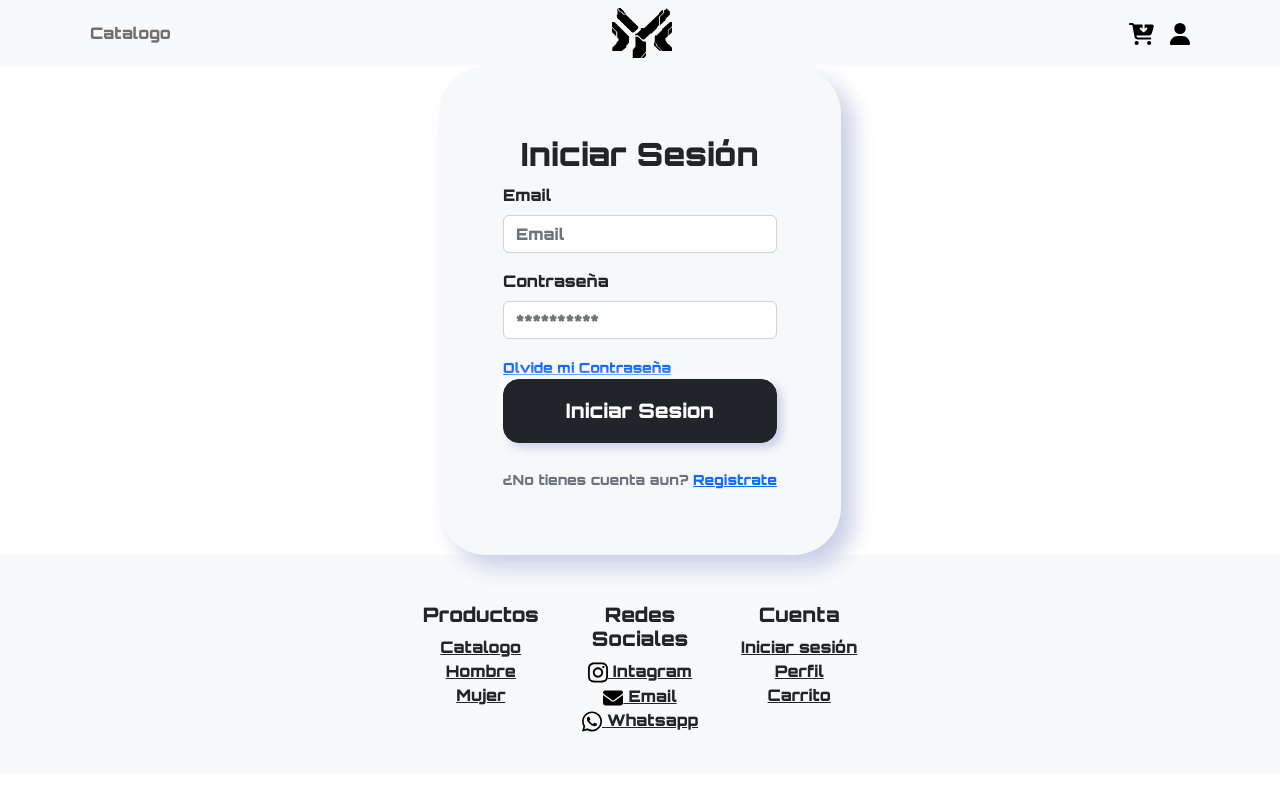
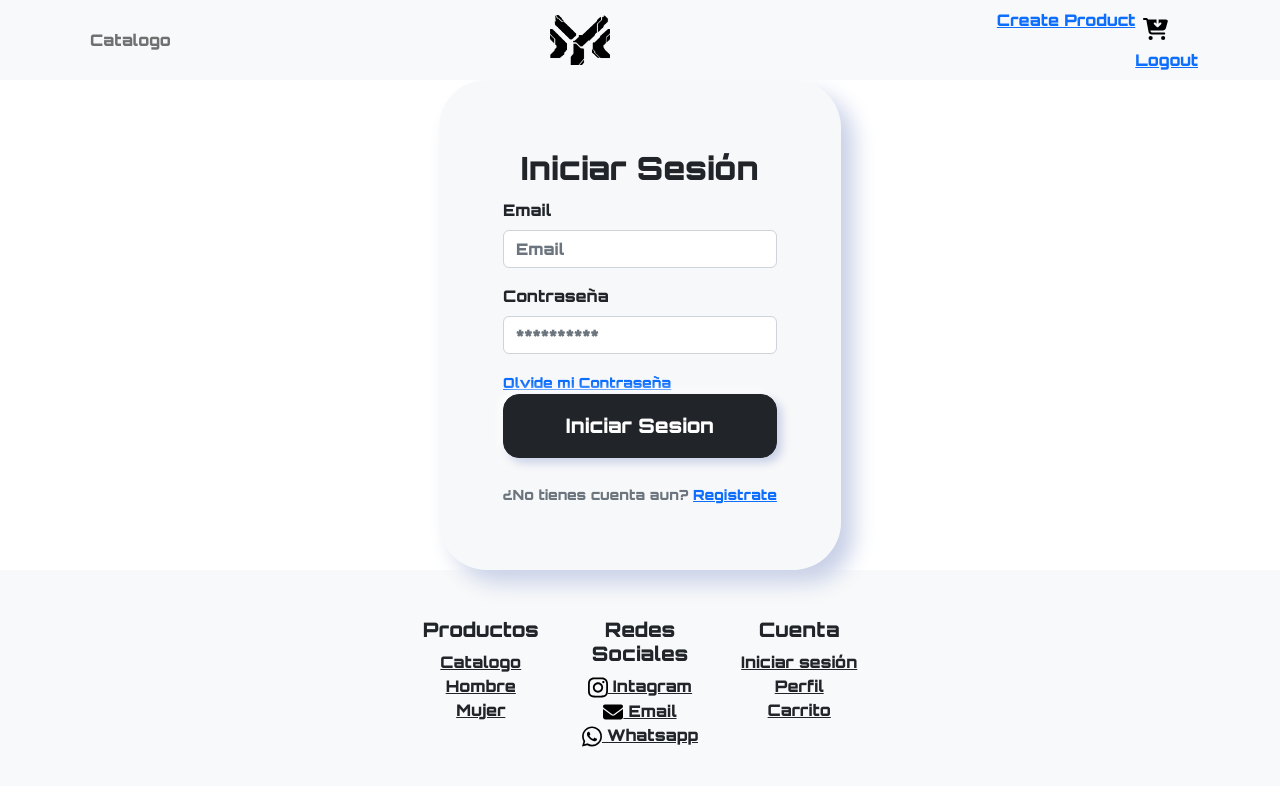
Before and after one commit to YiMonk/Ecommerce_MERN, a React (Create React App) app in the folder frontend/: page /Login in a window 1280 px wide. Shown: the top 786 px of the page. Built offline with nearby package versions, Linux system fonts and the light colour scheme.

Commit message:
proceso globalcontext

```diff
--- a/frontend/src/Components/Auth/Register/Registrar.jsx
+++ b/frontend/src/Components/Auth/Register/Registrar.jsx
@@ -29,16 +29,16 @@ function Registrar() {
     const errors = {};
 
     if (!inputs.nombre) {
-      errors.name = "Please enter your name";
+      errors.nombre = "Please enter your name";
     }
     if (!inputs.apellido) {
-      errors.name = "Please enter your lastname";
+      errors.apellido = "Please enter your lastname";
     }
     if (!inputs.email) {
       errors.email = "Please enter your email";
     }
     if (inputs.clave.length < 6) {
-      errors.password = "Password must be at least 6 characters";
+      errors.clave = "Password must be at least 6 characters";
     }
 
     setErrors(errors);
@@ -49,7 +49,6 @@ function Registrar() {
         localStorage.setItem("firstLogin", true);
         window.location.href = "/";
       } catch (error) {
-        console.log(error);
         alert(error.res.data.msg);
       }
     }
--- a/frontend/src/Components/Auth/login/Login.jsx
+++ b/frontend/src/Components/Auth/login/Login.jsx
@@ -3,7 +3,7 @@ import { Link } from "react-router-dom";
 import { Button, Form } from "react-bootstrap";
 import React, { useState } from "react";
 import axios from "axios";
-import { ToastContainer, toast } from "react-toastify";
+import { ToastContainer } from "react-toastify";
 import "react-toastify/dist/ReactToastify.css";
 
 function Login() {
@@ -11,6 +11,8 @@ function Login() {
     email: "",
     clave: "",
   });
+
+  const [error, setError] = useState("");
 
 
   const onChangeInput = (e) => {
@@ -20,12 +22,17 @@ function Login() {
 
   const loginSubmit = async (e) => {
     e.preventDefault();
+    if (!inputs.email || !inputs.clave) {
+      setError("Por favor complete todos los campos");
+      return;
+    }
     try {
       await axios.post("/api/user/login", { ...inputs })
       localStorage.setItem("firstLogin", true);
       window.location.href = "/";
 
     } catch (error) {
+      setError("Credenciales incorrectas. Por favor, inténtelo de nuevo.");
       alert(error.inputs.data.msg);
     }
   };
@@ -68,6 +75,8 @@ function Login() {
           <Button type="submit" variant="dark" size="lg">
             Iniciar Sesion
           </Button>
+          {error && <div className="alert alert-danger">{error}</div>}
+
         </div>
 
         <Form.Text className="text-muted">
--- a/frontend/src/Components/Catalogo/Catalogo.jsx
+++ b/frontend/src/Components/Catalogo/Catalogo.jsx
@@ -1,4 +1,4 @@
-import React, { useState, useEffect, useContext } from "react";
+import React, { useState, useEffect} from "react";
 import { Link } from "react-router-dom";
 import axios from "axios";
 import "./Catalogo.css";
--- a/frontend/src/Components/Header/Header.jsx
+++ b/frontend/src/Components/Header/Header.jsx
@@ -1,36 +1,69 @@
 import React, { useState } from "react";
 import { Link } from "react-router-dom";
-import Logo from "../../Utils/imagen/logo.png"
-import './nav.css';
+import Logo from "../../Utils/imagen/logo.png";
+import "./nav.css";
 import CarritoIcon from "../../Utils/Icons/carrito.svg";
 import UserIcon from "../../Utils/Icons/user.svg";
-
-
-
+import axios from "axios";
 
 function Header() {
 
   const [isOpen, setIsOpen] = useState(false);
 
+
+  const logoutUser = async () => {
+    await axios.get("/api/user/logout");
+    localStorage.removeItem("firsLogin");
+    window.location.href = "/";
+  };
+
+  const adminRouter = () => {
+    return (
+      <>
+        <li>
+          <Link to={"CrearProducto"}>Create Product</Link>
+        </li>
+      </>
+    );
+  };
+  const loggedRouter = () => {
+    return (
+      <>
+        <li className=" icono nav-item">
+          <Link to="/carrito" className="nav-link">
+            <img src={CarritoIcon} alt="" width="25" />
+          </Link>
+        </li>
+        <li>
+          <Link to={"/"} onClick={logoutUser}>
+            Logout
+          </Link>
+        </li>
+      </>
+    );
+  };
+
   const handleToggle = () => {
     setIsOpen(!isOpen);
+  };
+
+  const styleMenu = {
+    left: isOpen ? 0 : "-100%",
   };
 
   return (
     <nav className="navbar navbar-expand-sm navbar-light bg-light">
       <div className="container">
-
-
         <div className="Filtros">
           <ul className="navbar-nav">
             <li className="nav-item">
-              <Link to="/Catalogo" className="nav-link">
+              <Link to="/" className="nav-link">
                 Catalogo
+                {/* {isAdmin ? "Admin" : "Catalogo"} */}
               </Link>
             </li>
           </ul>
         </div>
-
 
         <div>
           <Link to="/" className="navbar-brand">
@@ -38,33 +71,32 @@ function Header() {
           </Link>
         </div>
 
-
         <div className="perfil">
           <ul className="navbar-nav ml-auto">
+            <li>
+              {adminRouter()}
+              {/* {isAdmin && adminRouter()} */}
+              </li>
 
-            <li className=" icono nav-item">
-              <Link to="/carrito" className="nav-link">
-              <img src={CarritoIcon} alt='' width="25" />
-              </Link>
+            <li>
+              {loggedRouter()}
+              {/* {
+              isLogged ? (
+                loggedRouter()
+              ) : (
+                <li>
+                  <Link to={"/login"}>
+                    <img src={UserIcon} alt="" width="20" /> Login ☺ Register
+                  </Link>
+                </li>
+              ) } */}
             </li>
-
-            <li className=" icono nav-item">
-              <Link to="/login" className="nav-link">
-              <img src={UserIcon} alt='' width="20" />
-              </Link>
-            </li>
-
           </ul>
         </div>
-
       </div>
 
-{/* boton pantalla pequeña */}
-      <button
-        className="navbar-toggler"
-        type="button"
-        onClick={handleToggle}
-      >
+      {/* boton pantalla pequeña */}
+      <button className="navbar-toggler" type="button" onClick={handleToggle}>
         <span className="navbar-toggler-icon"></span>
       </button>
       {isOpen && (
@@ -74,10 +106,8 @@ function Header() {
           <li>Cerrar sesión</li>
         </ul>
       )}
-
     </nav>
   );
 }
 
-
 export default Header;
```
Also changed, not shown: frontend/src/api/UserAPI.jsx (+3 -4 lines), frontend/src/api/ProductsAPI.jsx (renamed from frontend/src/api/ProductsAPI.js), 1 other file (tests, documents, lock files or other folders).
